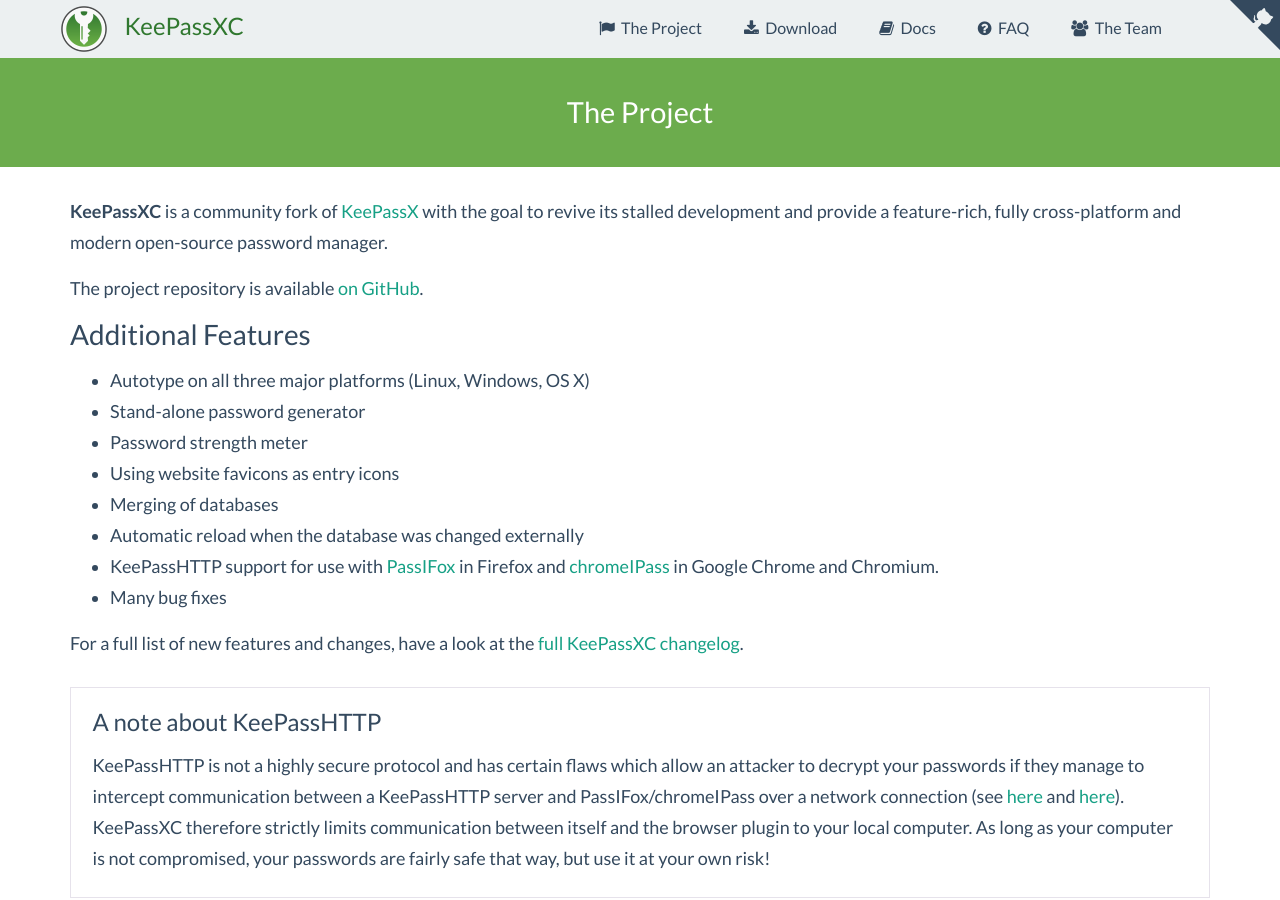
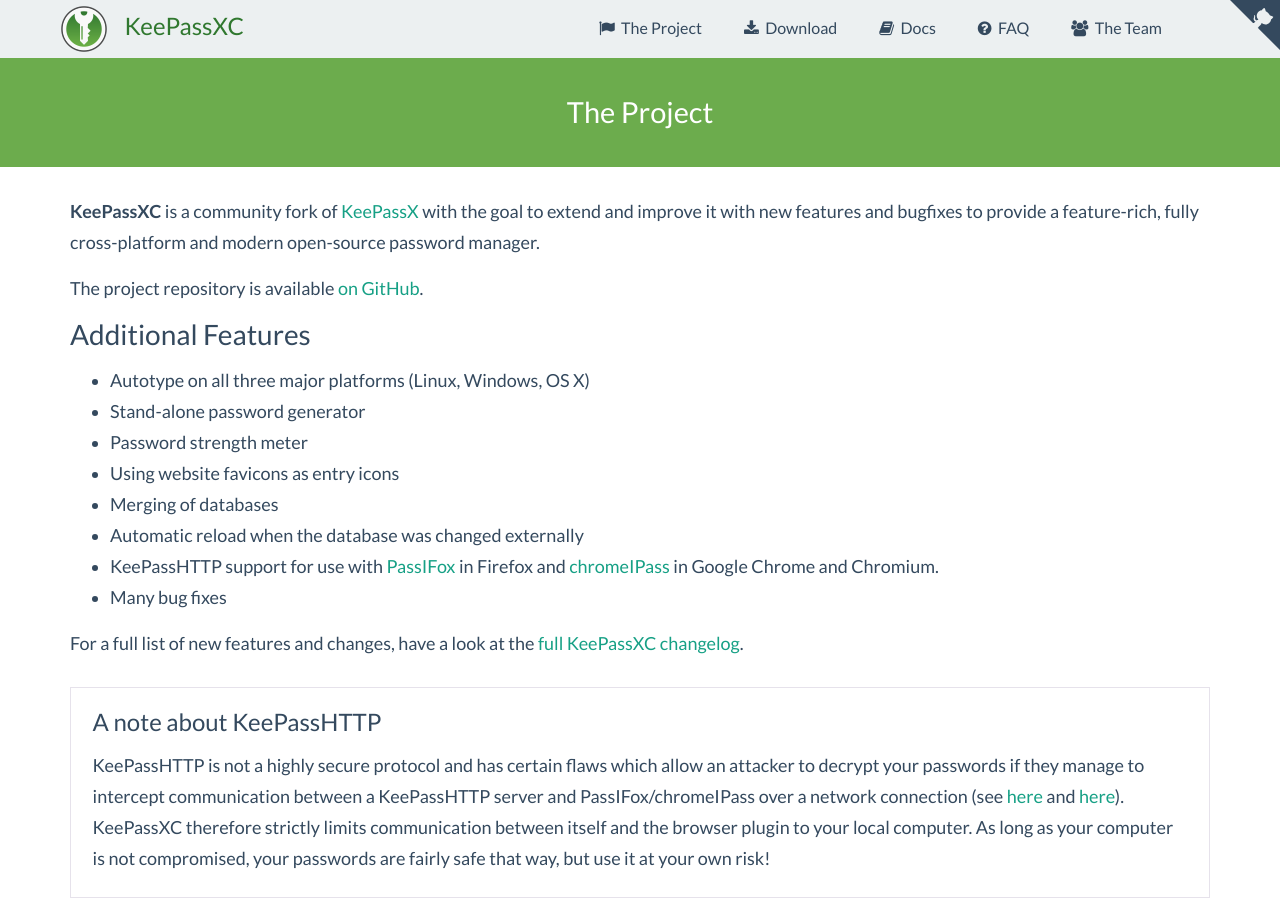
Before and after one commit to keepassxreboot/keepassxc-org, a Jekyll site: the page built from project.html, in a window 1280 px wide and 900 px high. Built offline with Jekyll 4.4.1, drawn with Linux system fonts in a browser that asks for light colours; comment, search, counter and statistics services are not loaded.

Commit message:
Change project statement

```diff
--- a/project.html
+++ b/project.html
@@ -5,8 +5,8 @@
 ---
 
 <p><strong>KeePassXC</strong> is a community fork of <a href="https://www.keepassx.org/">KeePassX</a> with the goal
-to revive its stalled development and provide a feature-rich, fully cross-platform and modern
-open-source password manager.
+    to extend and improve it with new features and bugfixes to provide a feature-rich, fully cross-platform and modern
+    open-source password manager.
 <p>The project repository is available <a href="https://github.com/keepassxreboot">on GitHub</a>.
 
 <div id="features">
```
